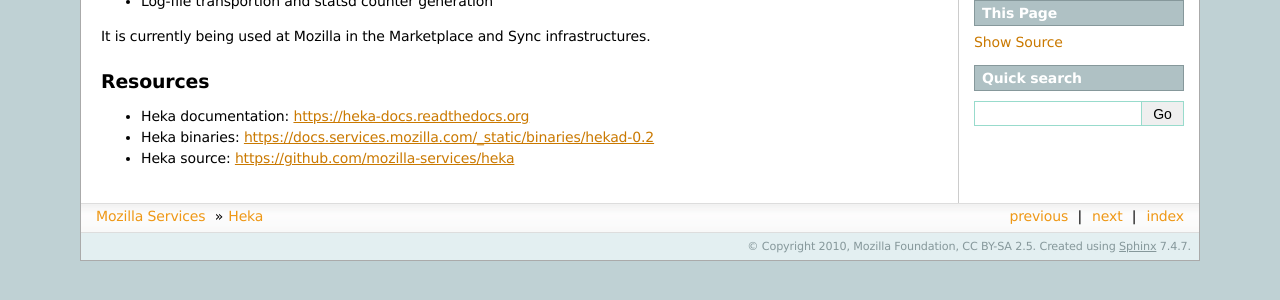
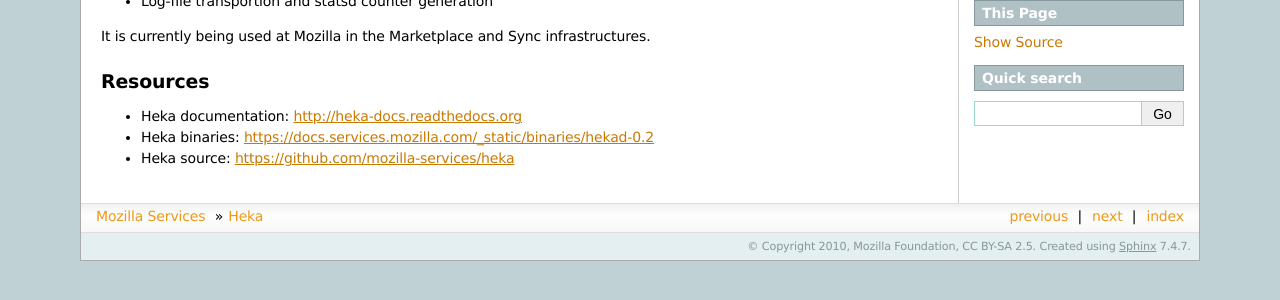
Before and after one commit to mozilla-services/docs, a Sphinx documentation site: the page built from source/heka/index.rst, in a window 1280 px wide. Shown: the part 339-639 px from the top of the page. Built offline with Sphinx 7.4.7, drawn with Linux system fonts in a browser that asks for light colours; the version number could not be read and is left out; some of the changed lines change nothing that is shown.

Commit message:
Changing RTD link to http for better support of Chrome and Nightly

```diff
--- a/source/heka/index.rst
+++ b/source/heka/index.rst
@@ -22,6 +22,6 @@
 Resources
 =========
 
-- Heka documentation: https://heka-docs.readthedocs.org
+- Heka documentation: http://heka-docs.readthedocs.org
 - Heka binaries: https://docs.services.mozilla.com/_static/binaries/hekad-0.2
 - Heka source: https://github.com/mozilla-services/heka
```
